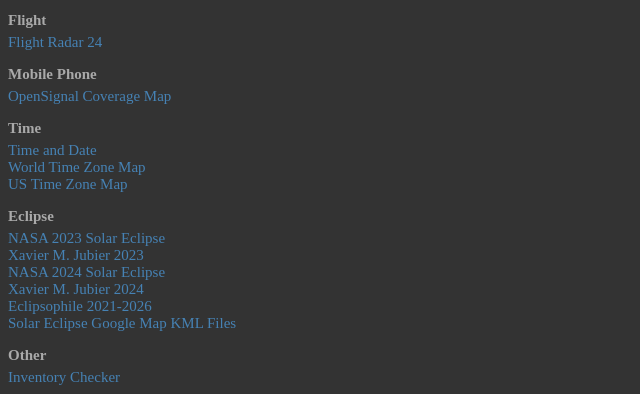
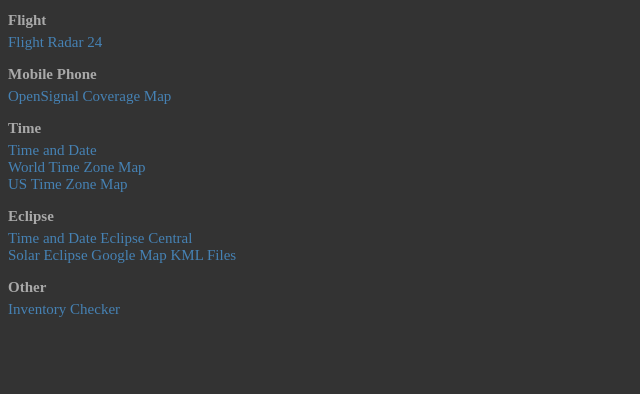
Before and after one commit to drzh/astro, a PHP site: page /link.php in a window 1280 px wide. Shown: the part 1622-2016 px from the top of the page, without its empty margins (0-640 px from the left). After the commit the page ends 1939 px from the top, so only its background shows below. Run offline with PHP 8.4, Linux system fonts and the light colour scheme.

Commit message:
modified:   link.php 	modified:   satellite/satslist.csv

```diff
--- a/link.php
+++ b/link.php
@@ -88,11 +88,7 @@
 <a href='http://www.worldtimezone.com/' target='_blank'>World Time Zone Map</a><br/>
 <a href='http://www.worldtimezone.com/time-usa12.php' target='_blank'>US Time Zone Map</a><br/>
 <h3>Eclipse</h3>
-<a href='https://eclipse.gsfc.nasa.gov/SEgoogle/SEgoogle2001/SE2023Oct14Agoogle.html' target='_blank'>NASA 2023 Solar Eclipse</a><br/>
-<a href='http://xjubier.free.fr/en/site_pages/solar_eclipses/ASE_20231014_pg01.html' target='_blank'>Xavier M. Jubier 2023</a><br/>
-<a href='https://eclipse.gsfc.nasa.gov/SEgoogle/SEgoogle2001/SE2024Apr08Tgoogle.html' target='_blank'>NASA 2024 Solar Eclipse</a><br/>
-<a href='http://xjubier.free.fr/en/site_pages/solar_eclipses/TSE_20240408_pg01.html' target='_blank'>Xavier M. Jubier 2024</a><br/>
-<a href='https://eclipsophile.com/future-eclipses-2019-2024/' target='_blank'>Eclipsophile 2021-2026</a><br/>
+<a href='https://www.timeanddate.com/eclipse/' target='_blank'>Time and Date Eclipse Central</a><br/>
 <a href='http://xjubier.free.fr/en/site_pages/SolarEclipsesGoogleEarth.html' target='_blank'>Solar Eclipse Google Map KML Files</a><br/>
 <h3>Other</h3>
 <a href='https://brickseek.com/' target='_blank'>Inventory Checker</a><br/>
```
Also changed, not shown: satellite/satslist.csv.
